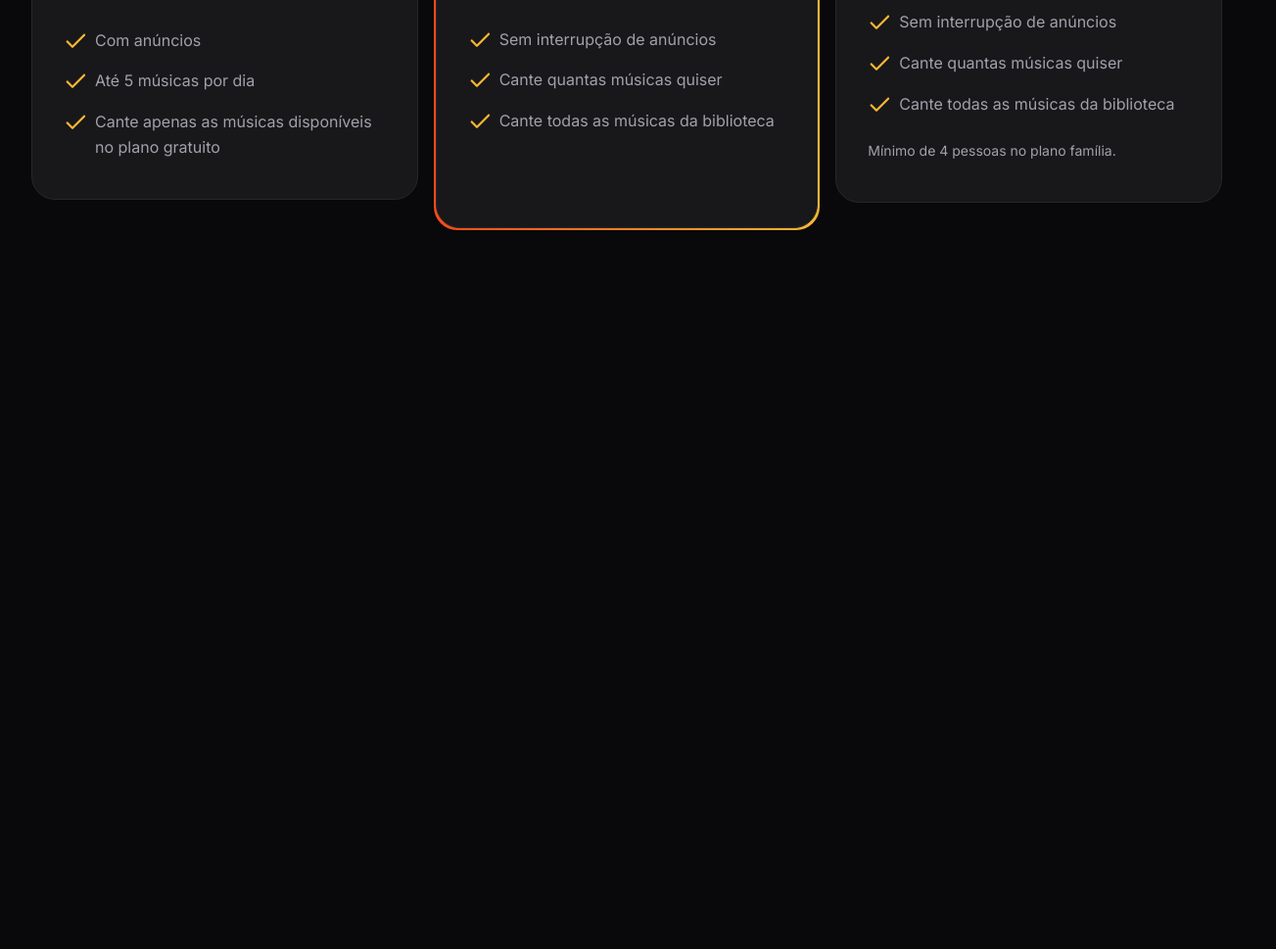
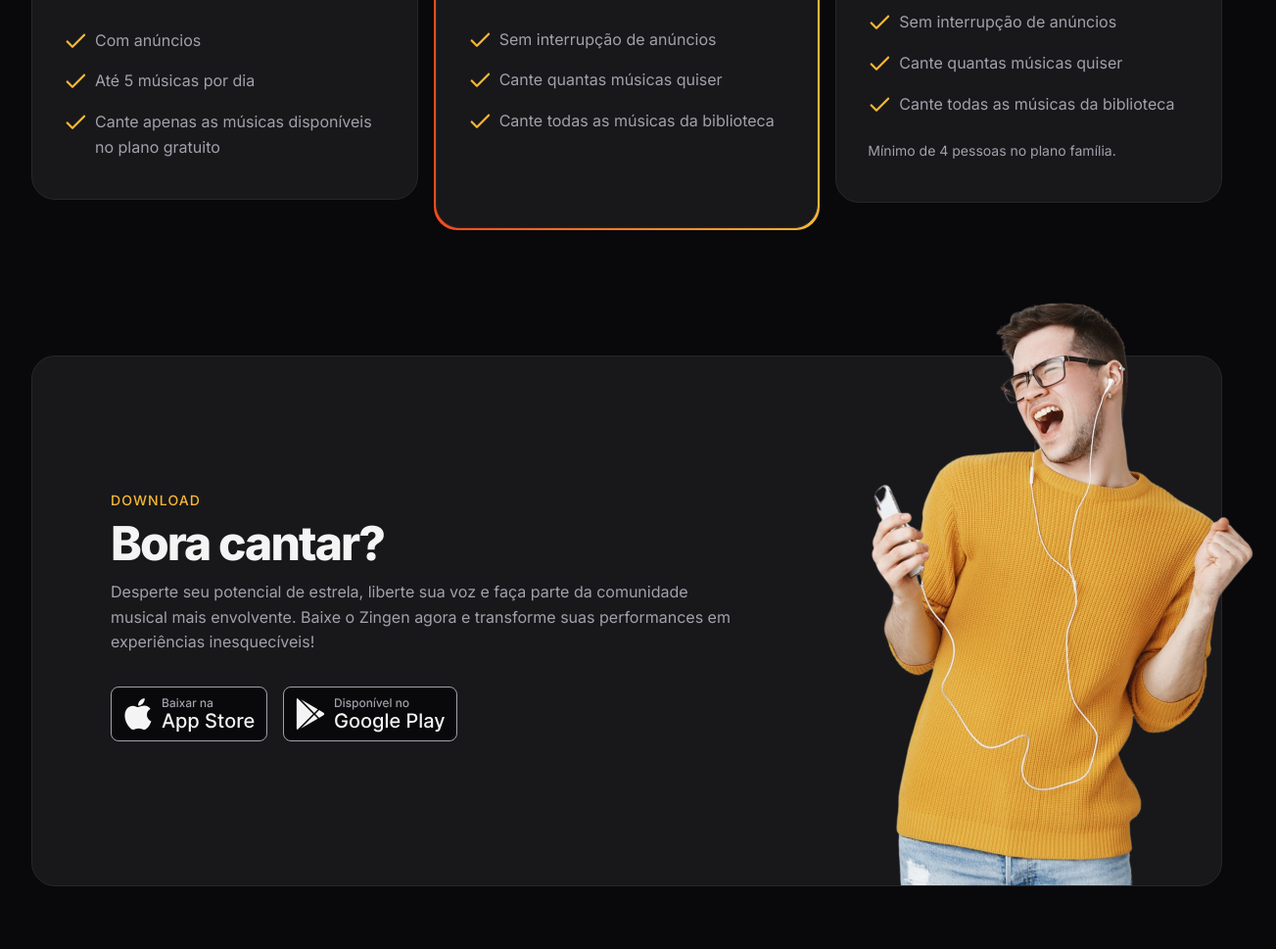
Before and after one commit to nwyan/zingen, a plain HTML site: page index.html in a window 1280 px wide. Shown: the part 3120-4089 px from the top of the page at 98% size, 1303 px wide, since content can reach past the window. Before the commit the page ends 3419 px from the top, so only its background shows below. Drawn offline with Linux system fonts and the light colour scheme.

Commit message:
Seção download

```diff
--- a/index.html
+++ b/index.html
@@ -172,5 +172,32 @@
       </div>
     </div>
   </section>
+
+  <section id="download">
+    <div class="container py-xl">
+      <div class="card px-lg evem-colums items-center">
+        <div>
+          <header>
+            <strong>Download</strong>
+            <h2>Bora cantar?</h2>
+          </header>
+          <p>
+            Desperte seu potencial de estrela, liberte sua voz e faça parte da comunidade musical mais envolvente. Baixe o Zingen agora e transforme suas performances em experiências inesquecíveis!
+          </p>
+
+          <div class="buttons flex gap-1">
+            <a href="#">
+              <img src="assets/button-appstore.svg" alt="Baixar na Apple Store">
+            </a>
+
+            <a href="#">
+              <img src="assets/button-playstore.svg" alt="Baixar na Play Store">
+            </a>
+          </div>
+        </div>
+        <img src="assets/rapaz-ouvindo-musica-com-fones-de-ouvido-e-cantando-no-aplicativo-de-karaoke-removebg 1.png" alt="">
+      </div>
+    </div>
+  </section>
 </body>
 </html>
--- /dev/null
+++ b/styles/download.css
@@ -0,0 +1,32 @@
+#download {
+  .card {
+    padding: 3rem 1.5rem 15rem;
+    position: relative;
+
+    & > img {
+      width: 14.5rem;
+      position: absolute;
+      bottom: 0;
+      right: -3.5rem;
+    }
+  }
+
+  .buttons {
+    flex-wrap: wrap;
+    margin-top: 2rem;
+  }
+
+  @media (width >= 80em) {
+    .card {
+      padding: 8.75rem 5rem;
+
+      & > div:nth-child(1) {
+        max-width: 40rem;
+      }
+
+      & > img {
+        width: 29.125rem;
+      }
+    }
+  }
+}
--- a/styles/global.css
+++ b/styles/global.css
@@ -46,6 +46,7 @@ html {
   font-size: var(--fs-base);
   line-height: 1.6;
   color: var(--text-color-primary);
+  overflow-x: hidden;
 }
 
 body {
--- a/styles/index.css
+++ b/styles/index.css
@@ -9,3 +9,4 @@
 @import url(cards.css);
 @import url(features.css) (width >= 80rem);
 @import url(pricing.css);
+@import url(download.css);
```
Also changed, not shown: assets/button-appstore.svg (added), assets/button-playstore.svg (added).
